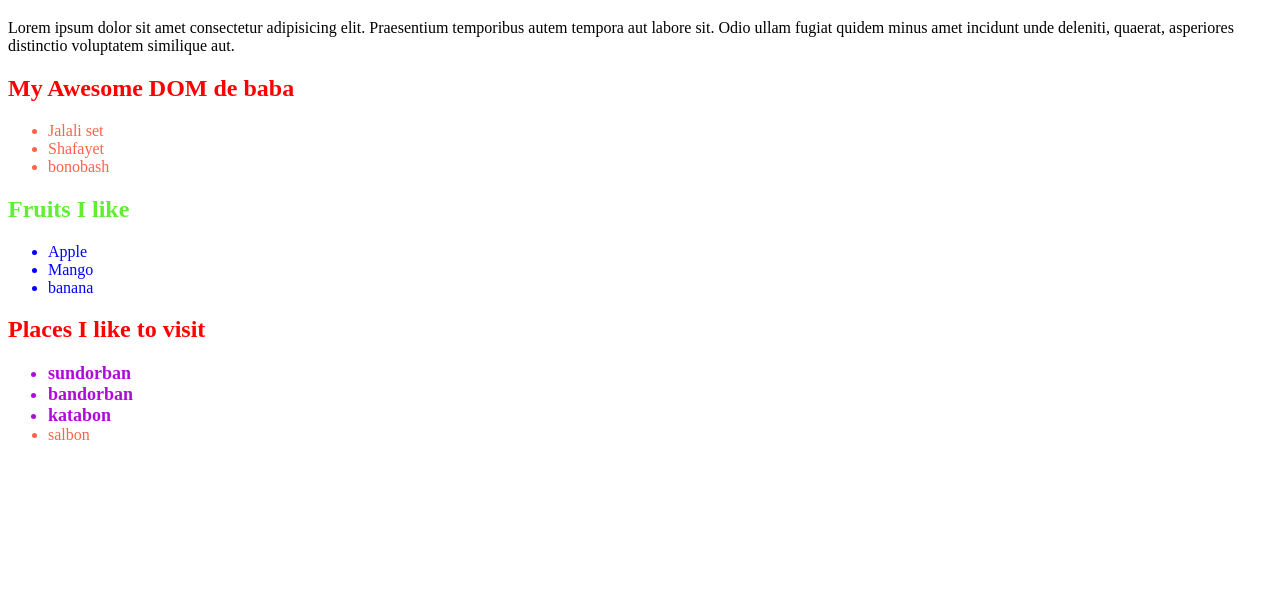
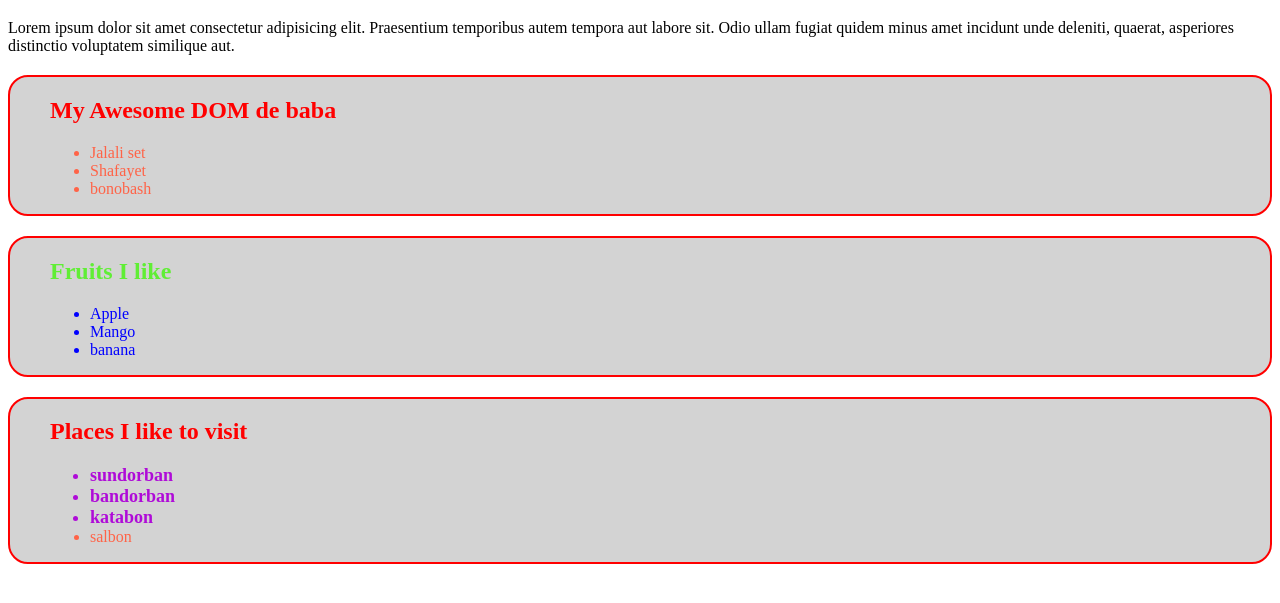
Before and after one commit to Md-Shanto-Sharker/tour-of-Dom, a plain HTML site: page index.html in a window 1280 px wide. Shown: the part 61-664 px from the top of the page. Drawn offline with Linux system fonts and the light colour scheme.

Commit message:
added new

```diff
--- a/dom.js
+++ b/dom.js
@@ -1 +1 @@
-console.log('Hello js world');
+// console.log('Hello js world');
--- a/index.html
+++ b/index.html
@@ -30,7 +30,7 @@
     </section>
 
 
-    <section>
+    <section  id="Places-container">
         <h1>Places I like to visit</h1>
         <ul>
             <li class="important-places">sundorban</li>
@@ -41,6 +41,7 @@
     </section>
     </main>
     <script src="dom.js"></script>
+    <script src="stylein.js"></script>
     <script>
         const liCollection = document.getElementsByTagName('li')
         for(let i of liCollection){
@@ -61,7 +62,7 @@
 
         const query = document.querySelectorAll('.fruits-container')
         for(let q of query){
-            console.log(q.innerText);
+            // console.log(q.innerText);
         }
     </script>
 </body>
--- /dev/null
+++ b/stylein.js
@@ -0,0 +1,11 @@
+const sections= document.querySelectorAll('section');
+for(const section of sections){
+    section.style.border = '2px solid red';
+    section.style.backgroundColor ='lightgray'
+    section.style.marginTop ='20px'
+    section.style.borderRadius ='20px'
+    section.style.paddingLeft ='40px'
+}
+
+// const fruits = document.getElementById('Places-container');
+// fruits.style.backgroundColor='pink';
```
